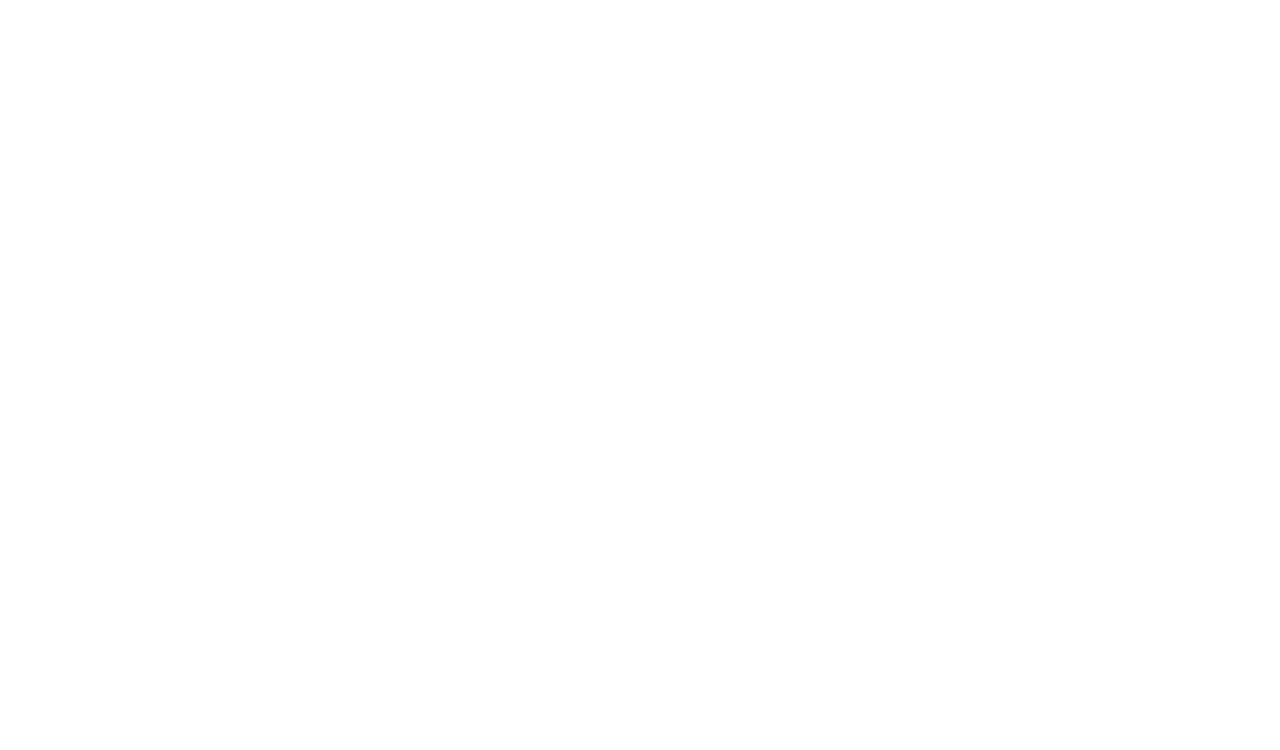
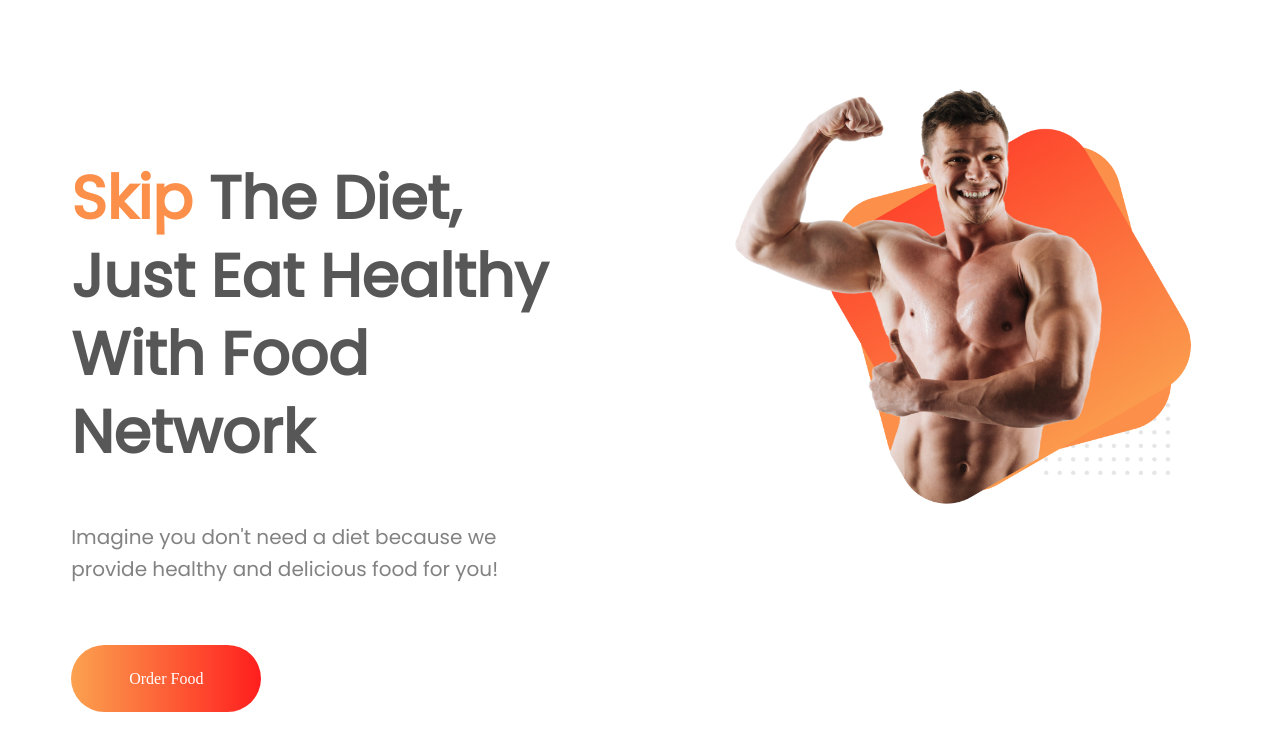
Before and after one commit to AsikurRahaman/eat-healthy, a plain HTML site: page index.html in a window 1280 px wide. Drawn offline with Linux system fonts and the light colour scheme.

Commit message:
order portion is complete

```diff
--- a/index.html
+++ b/index.html
@@ -6,10 +6,27 @@
     <meta http-equiv="X-UA-Compatible" content="IE=edge">
     <meta name="viewport" content="width=device-width, initial-scale=1.0">
     <title>Eat Healthy</title>
+    <link rel="preconnect" href="https://fonts.googleapis.com">
+    <link rel="preconnect" href="https://fonts.gstatic.com" crossorigin>
+    <link href="https://fonts.googleapis.com/css2?family=Montserrat&family=Poiret+One&family=Poppins&display=swap"
+        rel="stylesheet">
     <link rel="stylesheet" href="style.css">
 </head>
 
 <body>
+    <section class="order_food">
+        <div class="half_width order_description">
+            <h1><span class="orange_color">Skip</span> The Diet,
+                Just Eat Healthy
+                With Food Network</h1>
+            <p>Imagine you don't need a diet because we provide
+                healthy and delicious food for you!</p>
+            <a href="#">Order Food</a>
+        </div>
+        <div class="half_width">
+            <img src="images/fitness/fitness.png" alt="fitness picture">
+        </div>
+    </section>
 
 </body>
 
--- a/style.css
+++ b/style.css
@@ -0,0 +1,52 @@
+.half_width {
+    width: 50%;
+    padding-left: 5%;
+    padding-right: 5%;
+}
+
+h1 {
+    font-size: 60px;
+    font-family: 'Montserrat', sans-serif;
+    font-family: 'Poiret One', cursive;
+    font-family: 'Poppins', sans-serif;
+    color: #575757;
+    line-height: 130%;
+    letter-spacing: -2%;
+}
+
+.half_width img {
+    width: 100%;
+}
+
+.half_width p {
+    font-size: 20px;
+    font-family: 'Montserrat', sans-serif;
+    font-family: 'Poiret One', cursive;
+    font-family: 'Poppins', sans-serif;
+    color: #828282;
+    line-height: 160%;
+    letter-spacing: -2%;
+    margin-bottom: 85px;
+}
+
+.half_width a {
+    background-image: linear-gradient(to right, #FBA24F, #FF1E1E);
+    padding: 25px 58px;
+    text-decoration: none;
+    color: white;
+    border-radius: 50px;
+    margin-top: 2em;
+}
+
+.orange_color {
+    color: #FC8F49;
+}
+
+.order_description {
+    padding-top: 8%;
+}
+
+.order_food {
+    display: flex;
+    width: 100%;
+}
```
